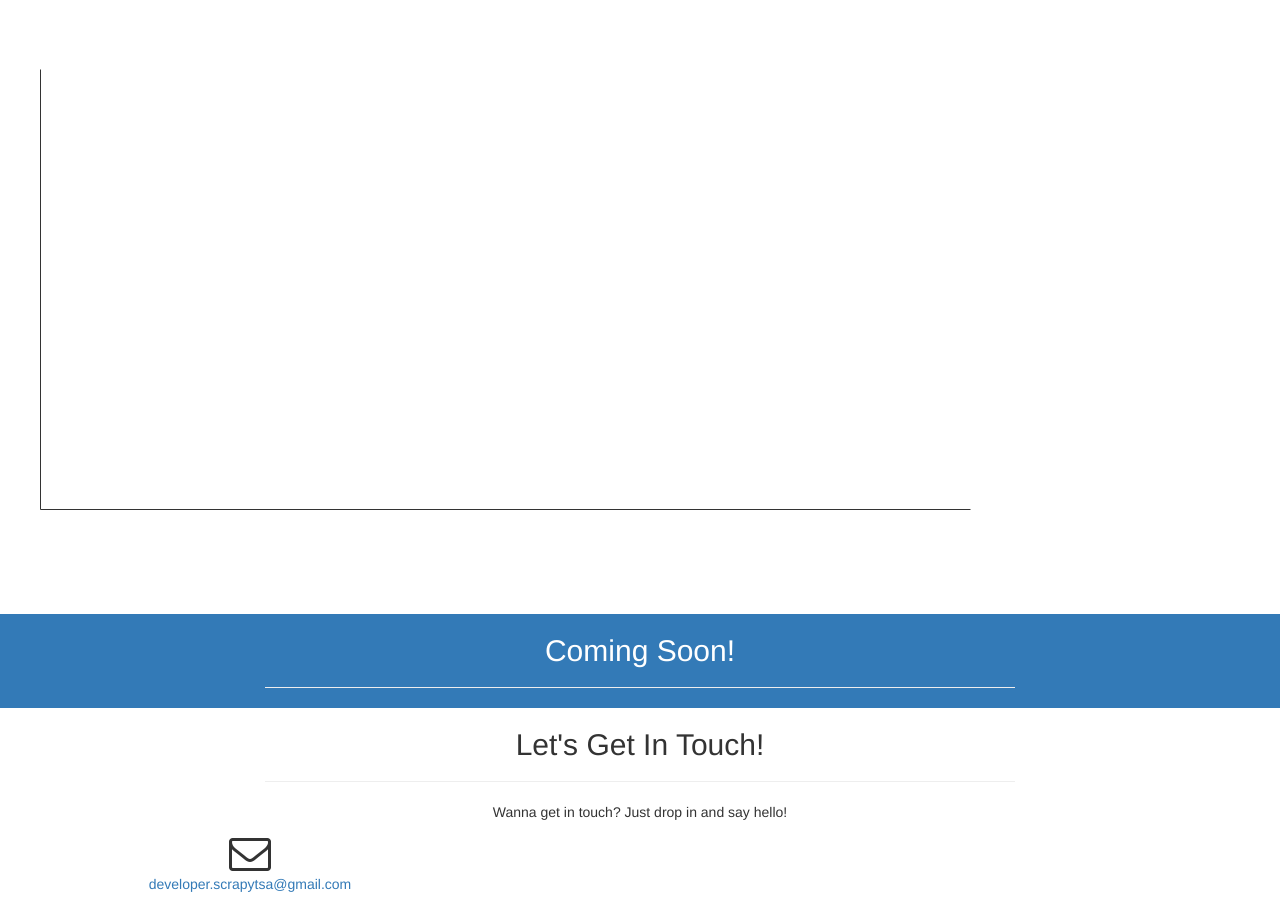
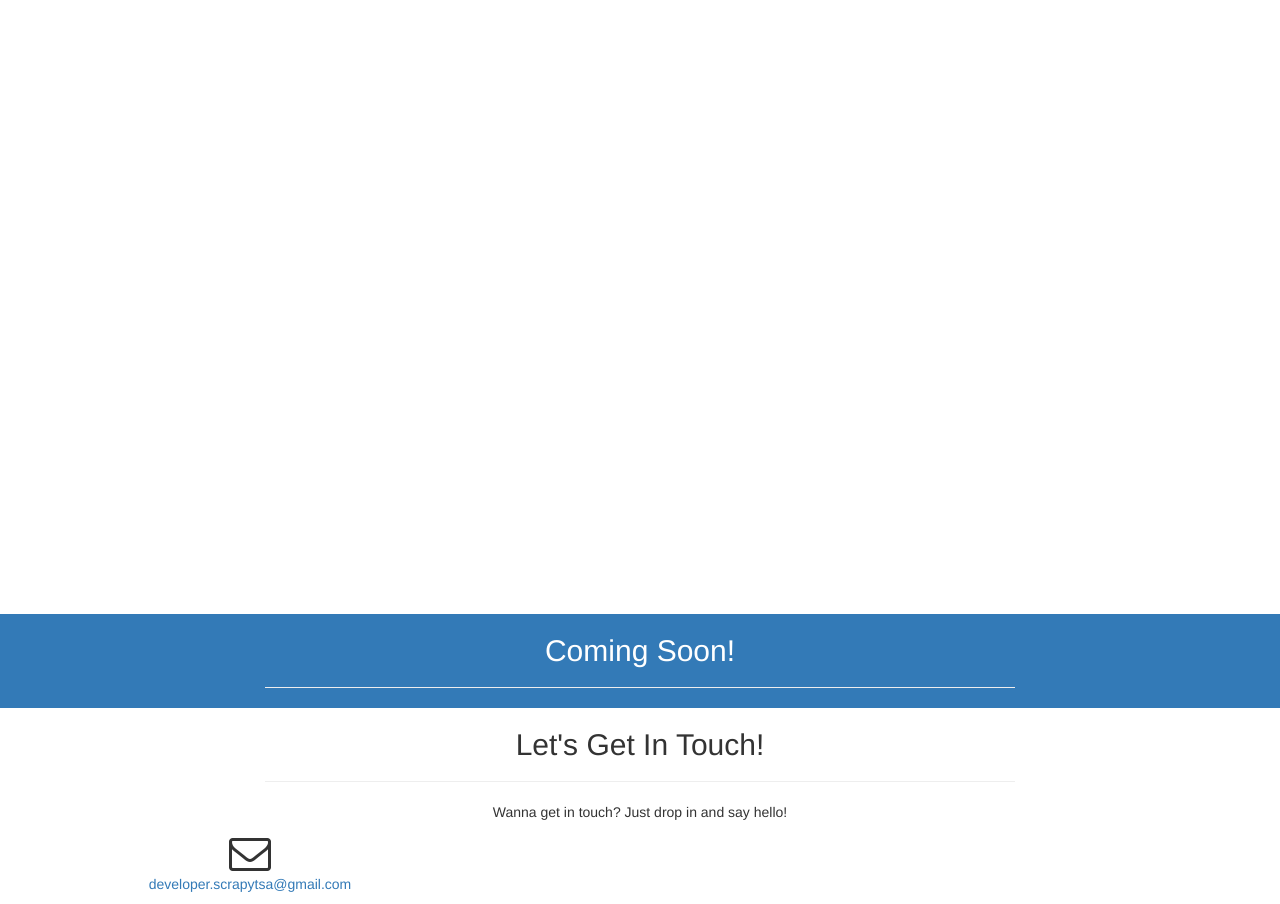
Before and after one commit to curioswati/scrapy-tsa, a Django app: template app/templates/app/result.html in a window 1280 px wide. Shown: the part 51-955 px from the top of the page. Run offline with Django 3.2, Linux system fonts and the light colour scheme; the template is opened without the code that fills it, so the values that code supplies are empty; parts of the project's set-up code (start-up, migrations or seed data) failed here and were passed over; some libraries are stand-ins or nearby versions.

Commit message:
updates styles and graph presentation

```diff
--- a/app/static/css/results.css
+++ b/app/static/css/results.css
@@ -13,7 +13,14 @@ svg {
   margin: 80px 20px;
 }
 
-.tick > text {
+.axis text {
     font-weight: bold;
-    color: white;
+    fill: white;
 }
+.axis line, .axis path {
+    stroke: white;
+}
+.label {
+    font-size: 16px;
+    fill: white;
+}
--- a/app/static/js/results.js
+++ b/app/static/js/results.js
@@ -28,10 +28,12 @@ var xz = d3.range(m),
     y1Max = d3.max(y01z, function(y) { return d3.max(y, function(d) { return d[1]; }); });
 
 var svg = d3.select("svg"),
-    margin = {top: 40, right: 10, bottom: 20, left: 20},
+    margin = {top: 50, right: 10, bottom: 20, left: 20},
     width = +svg.attr("width") - margin.left - margin.right,
     height = +svg.attr("height") - margin.top - margin.bottom,
-    g = svg.append("g").attr("transform", "translate(" + margin.left + "," + margin.top + ")");
+    g = svg.append("g").attr(
+            "transform", "translate(" + margin.top + "," + margin.left + ")"
+            );
 
 var x = d3.scaleBand()
     .domain(xz)
@@ -69,16 +71,19 @@ var xAxis = d3.scaleBand()
 
 var y_axis_data = function(yz) {
     y_values = [];
-    for (i=0; i<yz.length; i++) {
-        for (j=0; j<yz[i].length; j++) {
-        y_values.push(yz[i][j]);
+    for (i=0; i<yz[0].length; i++) {
+        var sum = 0;
+        for (j=0; j<yz.length; j++)
+        {
+            sum += yz[j][i];
         }
+        y_values.push(sum)
     }
     return y_values;
 }(yz);
 var yAxis = d3.scaleLinear()
-    .domain(y_axis_data)
-    .rangeRound([height, 0]);
+    .domain([Math.max.apply(Math, y_axis_data), 0])
+    .rangeRound([0, height]);
 
 g.append("g")
     .attr("class", "axis axis--x")
@@ -89,9 +94,25 @@ g.append("g")
 
 g.append("g")
     .attr("class", "axis axis--x")
+    .style("font-color", "white")
     .call(d3.axisLeft(yAxis)
         .tickSize(0)
         .tickPadding(6));
+
+svg.append("text")
+    .attr("class", "x label")
+    .attr("text-anchor", "end")
+    .attr("x", width-250)
+    .attr("y", height + 55)
+    .text("Tweet Timeline (dates from past 30 days.)");
+
+svg.append("text")
+    .attr("class", "y label")
+    .attr("text-anchor", "end")
+    .attr("x", -20)
+    .attr("y", 15)
+    .attr("transform", "rotate(-90)")
+    .text("No. of Tweets (total of Positive, Neutral and Negative)");
 
 transitionStacked();
 
```
